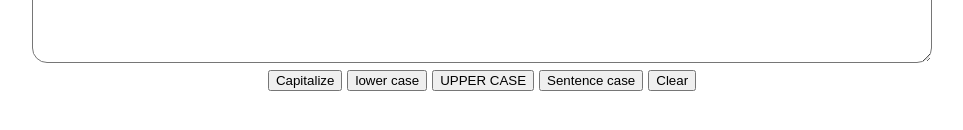
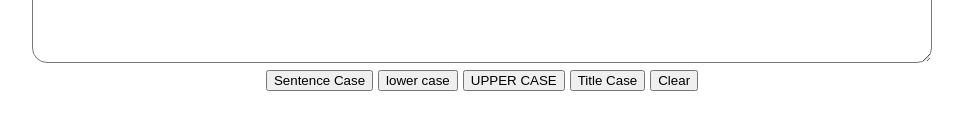
Before and after one commit to anangyoga/word-converter, a Vue app: page / in a window 1280 px wide. Shown: the part 356-486 px from the top of the page, without its empty margins (158-1121 px from the left). Built offline with nearby package versions, Linux system fonts and the light colour scheme.

Commit message:
fix: renamed variables

```diff
--- a/src/components/InputField.vue
+++ b/src/components/InputField.vue
@@ -10,11 +10,16 @@ const handleUpperrCase = () => {
   input.value = input.value.toUpperCase();
 };
 
-const handleCapitalize = () => {
+const handleSentenceCase = () => {
   const firstLetter = input.value[0];
   const upperCase = firstLetter.toUpperCase();
   const slice = input.value.slice(1);
   return (input.value = upperCase + slice.toLowerCase());
+};
+
+const handleTitleCase = () => {
+  const charAt = input.value.charAt(0);
+  console.log(charAt);
 };
 
 const clearField = () => {
@@ -27,10 +32,10 @@ const clearField = () => {
     <p>150 Words</p>
     <textarea v-model="input" name="fields" id="note" cols="60" rows="20"> </textarea>
     <div class="buttons">
-      <button @click="handleCapitalize">Capitalize</button>
+      <button @click="handleSentenceCase">Sentence Case</button>
       <button @click="handleLowerCase">lower case</button>
       <button @click="handleUpperrCase">UPPER CASE</button>
-      <button>Sentence case</button>
+      <button @click="handleTitleCase">Title Case</button>
       <button @click="clearField">Clear</button>
     </div>
   </div>
```
